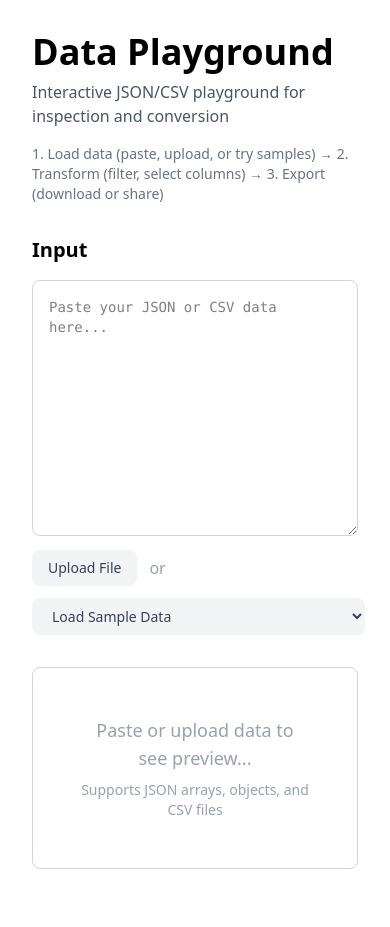
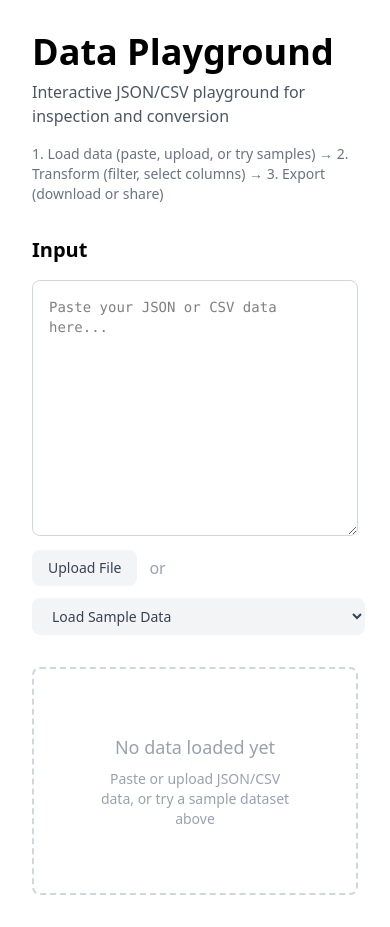
Before and after one commit to vidya381/data-playground, a Next.js app: page / in a window 390 px wide. Before the commit the page ends 901 px from the top, so only its background shows below. Built offline with nearby package versions, Linux system fonts and the light colour scheme.

Commit message:
Improve responsive layout and empty state

```diff
--- a/app/page.tsx
+++ b/app/page.tsx
@@ -180,15 +180,15 @@ export default function Home() {
               )}
             </div>
 
-            <div className="grid gap-6 lg:grid-cols-[1fr_320px]">
+            <div className="grid gap-6 lg:grid-cols-[1fr_340px]">
               {/* Data Table */}
-              <section>
+              <section className="min-w-0">
                 <h2 className="text-xl font-semibold mb-4">Data</h2>
                 <DataTable data={transformedData} columns={displayColumns} />
               </section>
 
               {/* Right Sidebar */}
-              <aside className="space-y-6">
+              <aside className="space-y-6 lg:order-last">
                 {/* Transformations */}
                 <section className="space-y-4">
                   <h2 className="text-xl font-semibold">Transformations</h2>
@@ -232,10 +232,10 @@ export default function Home() {
             </div>
           </div>
         ) : (
-          <div className="border border-gray-300 rounded-lg p-12 text-center text-gray-400">
-            <p className="text-lg">Paste or upload data to see preview...</p>
-            <p className="text-sm mt-2">
-              Supports JSON arrays, objects, and CSV files
+          <div className="border-2 border-dashed border-gray-300 rounded-lg p-16 text-center text-gray-400">
+            <p className="text-lg mb-2">No data loaded yet</p>
+            <p className="text-sm">
+              Paste or upload JSON/CSV data, or try a sample dataset above
             </p>
           </div>
         )}
```
